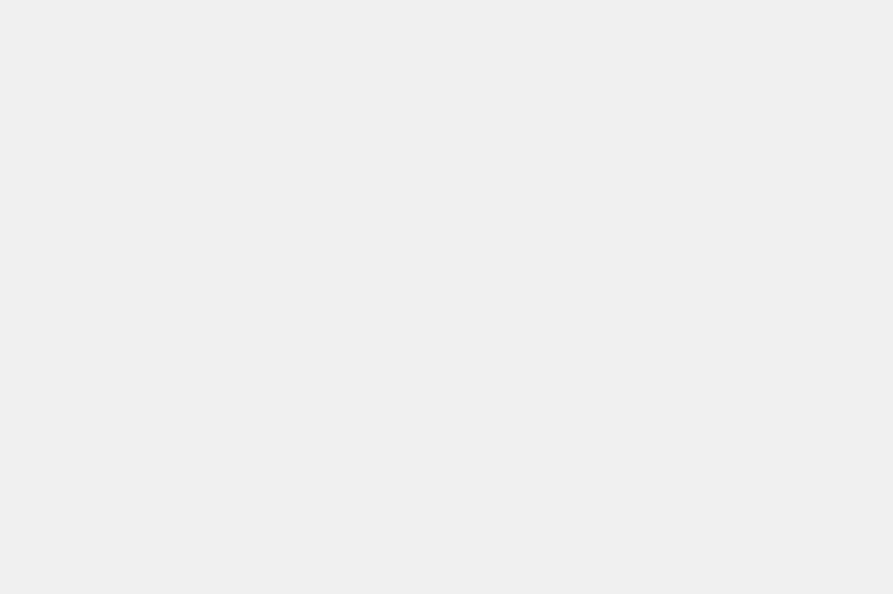
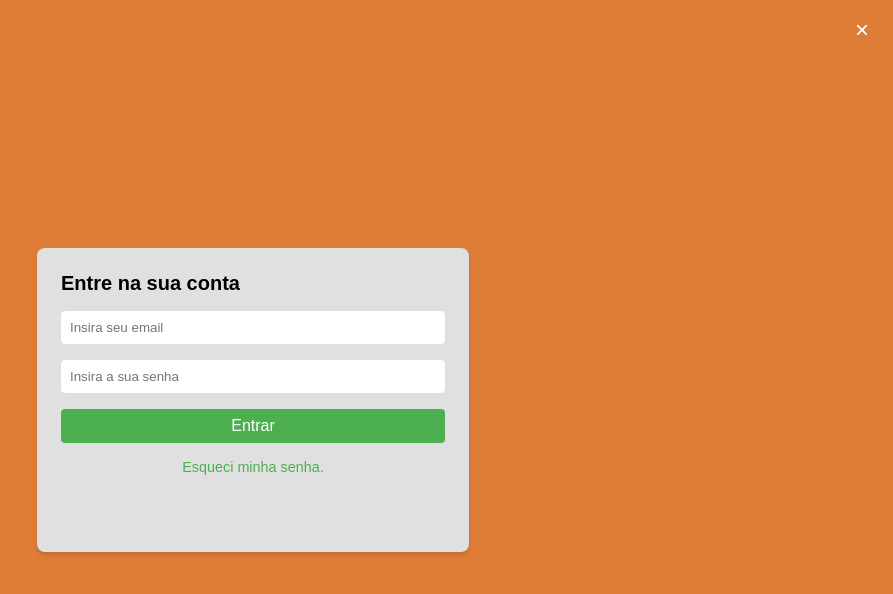
Before and after one commit to gabrielrddev/DogCare, a React (Vite) app: page /EntrarConta in a window 1280 px wide. Before the commit this address had no page. Shown: the top 594 px of the page, without its empty margins (387-1280 px from the left). Built offline with nearby package versions, Linux system fonts and the light colour scheme.

Commit message:
adiciona styled components

```diff
--- a/package.json
+++ b/package.json
@@ -13,7 +13,7 @@
     "react": "^18.3.1",
     "react-dom": "^18.3.1",
     "react-router-dom": "^6.26.2",
-    "styled-components": "^6.1.12"
+    "styled-components": "^6.1.13"
   },
   "devDependencies": {
     "@eslint/js": "^9.8.0",
--- /dev/null
+++ b/src/Pages/CadastrarConta/index.jsx
@@ -0,0 +1,58 @@
+import { Link } from "react-router-dom";
+import * as C from "./styles.js";
+import React, { useState } from "react";
+
+export function CadastrarConta() {
+  const [email, setEmail] = useState("");
+  const [emailConfirmation, setEmailConfirmation] = useState("");
+  const [password, setPassword] = useState("");
+  const [passwordConfirmation, setPasswordConfirmation] = useState("");
+
+  const handleSubmit = (e) => {
+    e.preventDefault();
+    // Handle form submission logic here
+    console.log("Form submitted");
+  };
+
+  return (
+    <C.Container>
+      <C.ContainerItem>
+        <C.ContainerTitle>
+          <C.Title>Crie sua conta</C.Title>
+          <C.CloseButton className="close-button">&times;</C.CloseButton>
+        </C.ContainerTitle>
+        <C.Formulario onSubmit={handleSubmit}>
+          <C.FormInput
+            type="email"
+            placeholder="Coloque seu email"
+            value={email}
+            onChange={(e) => setEmail(e.target.value)}
+            required
+          />
+          <C.FormInput
+            type="email"
+            placeholder="Repita o email"
+            value={emailConfirmation}
+            onChange={(e) => setEmailConfirmation(e.target.value)}
+            required
+          />
+          <C.FormInput
+            type="password"
+            placeholder="Crie uma senha"
+            value={password}
+            onChange={(e) => setPassword(e.target.value)}
+            required
+          />
+          <C.FormInput
+            type="password"
+            placeholder="Repita a senha"
+            value={passwordConfirmation}
+            onChange={(e) => setPasswordConfirmation(e.target.value)}
+            required
+          />
+          <C.SubmitButton type="submit">Cadastrar</C.SubmitButton>
+        </C.Formulario>
+      </C.ContainerItem>
+    </C.Container>
+  );
+}
--- /dev/null
+++ b/src/Pages/CadastrarConta/styles.js
@@ -0,0 +1,64 @@
+import styled from "styled-components";
+
+export const Container = styled.div`
+  width: 100vw;
+  height: 100vh;
+  display: flex;
+  align-items: center;
+  justify-content: center;
+  background-color: #de7d38;
+`;
+
+export const ContainerItem = styled.div`
+  background-color: #f3f4f6;
+  padding: 1.5rem;
+  border-radius: 0.5rem;
+  box-shadow: 0 4px 6px -1px rgba(0, 0, 0, 0.1),
+    0 2px 4px -1px rgba(0, 0, 0, 0.06);
+  min-width: 27rem;
+  margin: 0 auto;
+  min-height: 19rem;
+`;
+
+export const ContainerTitle = styled.div`
+  display: flex;
+  justify-content: space-between;
+  align-items: center;
+  margin-bottom: 1rem;
+`;
+
+export const Title = styled.h2`
+  font-size: 1.5rem;
+  font-weight: bold;
+`;
+
+export const Formulario = styled.form`
+  display: flex;
+  flex-direction: column;
+`;
+
+export const FormInput = styled.input`
+  width: 100%;
+  padding: 0.5rem;
+  margin-bottom: 1rem;
+  border: 1px solid #d1d5db;
+  border-radius: 0.25rem;
+`;
+
+export const CloseButton = styled.button`
+  font-size: 1.5rem;
+  background: none;
+  border: none;
+  cursor: pointer;
+`;
+
+export const SubmitButton = styled.button`
+  width: 100%;
+  background-color: #10b981;
+  color: white;
+  padding: 0.5rem;
+  border: none;
+  border-radius: 0.25rem;
+  cursor: pointer;
+  transition: background-color 0.3s;
+`;
--- a/src/Pages/CadastroPet/index.jsx
+++ /dev/null
@@ -1,53 +0,0 @@
-import { Link } from "react-router-dom";
-import "./styles.css";
-
-export function CadastrarPet() {
-    return(
-    <>
-
-
-    <header class="header">
-        <div class="logo"><Link to='/'>DogCare</Link></div>
-    </header>
-
-    <div class="profile-banner">
-        <div class="profile-info">
-
-            <div class="username">Usuário1412</div>
-            <div class="bio">Status do agendamento<br />Meus pets</div>
-        </div>
-    </div>
-
-    <main className="main-content">
-        <form>
-            <div className="form-group">
-                <label for="name">Nome</label>
-                <input type="text" id="name" name="name"/>
-            </div>
-            <div className="form-group">
-                <label for="peso">Peso</label>
-                <input type="text" id="peso" name="peso"/>
-            </div>
-            <div className="form-group">
-                <label for="alergias">Tem alergias?</label>
-                <input type="text" id="alergias" name="alergias"/>
-            </div>
-            <div className="form-group">
-                <label for="agressivo">É(são) agressivo(s)?</label>
-                <input type="text" id="agressivo" name="agressivo"/>
-            </div>
-            <div className="form-group">
-                <label for="info">Tem algo que precisamos saber?</label>
-                <textarea id="info" name="info"></textarea>
-            </div>
-            <button><Link to='/'>Cadastrar Seu Pet</Link></button>
-        </form>
-    </main>
-
-    <footer className="footer">
-        DogCare · Rua Luke Skywalker, 123 - São José / SC | Telefone: (48) 9102-3873
-    </footer>
-
-        </>
-    );
-}
--- a/src/Pages/CadastroPet/styles.css
+++ /dev/null
@@ -1,85 +0,0 @@
-body, html {
-    margin: 0;
-    padding: 0;
-    font-family: Arial, sans-serif;
-    background-color: #f0f0f0;
-}
-.header {
-    background-color: #fff;
-    padding: 10px;
-    box-shadow: 0 2px 4px rgba(0,0,0,0.1);
-}
-.logo {
-    font-weight: bold;
-    font-size: 24px;
-    color: #333;
-    text-decoration: none;
-
-}
-.profile-banner {
-    background-size: cover;
-    height: 200px;
-    position: relative;
-}
-.profile-info {
-    position: absolute;
-    bottom: 20px;
-    left: 20px;
-    color: white;
-}
-.profile-pic {
-    width: 100px;
-    height: 100px;
-    border-radius: 50%;
-    border: 3px solid white;
-}
-.username {
-    font-size: 24px;
-    margin-top: 10px;
-}
-.bio {
-    font-size: 14px;
-}
-.main-content {
-    max-width: 600px;
-    margin: 20px auto;
-    background-color: white;
-    padding: 20px;
-    box-shadow: 0 0 10px rgba(0,0,0,0.1);
-}
-.form-group {
-    margin-bottom: 15px;
-}
-label {
-    display: block;
-    margin-bottom: 5px;
-}
-input[type="text"], textarea {
-    width: 100%;
-    padding: 8px;
-    border: 1px solid #ddd;
-    border-radius: 4px;
-}
-textarea {
-    height: 100px;
-}
-.submit-btn {
-    background-color: #4CAF50;
-    color: white;
-    padding: 10px 15px;
-    border: none;
-    border-radius: 4px;
-    cursor: pointer;
-}
-.submit-btn:hover {
-    background-color: #45a049;
-}
-.footer {
-    background-color: #333;
-    color: white;
-    text-align: center;
-    padding: 10px;
-    position: fixed;
-    bottom: 0;
-    width: 100%;
-}
--- /dev/null
+++ b/src/Pages/EntrarConta/index.jsx
@@ -0,0 +1,42 @@
+import React, { useState } from "react";
+import * as C from "./styles.js";
+
+export function EntrarConta() {
+  const [email, setEmail] = useState("");
+  const [password, setPassword] = useState("");
+
+  const handleSubmit = (e) => {
+    e.preventDefault();
+    // Handle login logic here
+    console.log("Login attempted");
+  };
+
+  return (
+    <C.Container>
+      <C.FormContainer>
+        <C.FormHeader>
+          <C.Title>Entre na sua conta</C.Title>
+          <C.CloseButton>&times;</C.CloseButton>
+        </C.FormHeader>
+        <C.Form onSubmit={handleSubmit}>
+          <C.Input
+            type="email"
+            placeholder="Insira seu email"
+            value={email}
+            onChange={(e) => setEmail(e.target.value)}
+            required
+          />
+          <C.Input
+            type="password"
+            placeholder="Insira a sua senha"
+            value={password}
+            onChange={(e) => setPassword(e.target.value)}
+            required
+          />
+          <C.SubmitButton type="submit">Entrar</C.SubmitButton>
+        </C.Form>
+        <C.ForgotPassword href="#">Esqueci minha senha.</C.ForgotPassword>
+      </C.FormContainer>
+    </C.Container>
+  );
+}
--- /dev/null
+++ b/src/Pages/EntrarConta/styles.js
@@ -0,0 +1,81 @@
+import styled from "styled-components";
+
+export const Container = styled.div`
+  width: 100vw;
+  height: 100vh;
+  display: flex;
+  align-items: center;
+  justify-content: center;
+  background-color: #de7d38;
+`;
+
+export const FormContainer = styled.div`
+  background-color: #e0e0e0;
+  padding: 1.5rem;
+  border-radius: 0.5rem;
+  box-shadow: 0 4px 6px -1px rgba(0, 0, 0, 0.1),
+    0 2px 4px -1px rgba(0, 0, 0, 0.06);
+  min-width: 27rem;
+  margin: 0 auto;
+  min-height: 19rem;
+`;
+
+export const FormHeader = styled.div`
+  display: flex;
+  justify-content: space-between;
+  align-items: center;
+  margin-bottom: 1rem;
+`;
+
+export const Title = styled.h2`
+  font-size: 1.25rem;
+  font-weight: bold;
+`;
+
+export const CloseButton = styled.button`
+  font-size: 1.5rem;
+  background: none;
+  border: none;
+  cursor: pointer;
+  position: absolute;
+  top: 0.5rem;
+  right: 0.5rem;
+`;
+
+export const Form = styled.form`
+  display: flex;
+  flex-direction: column;
+`;
+
+export const Input = styled.input`
+  width: 100%;
+  padding: 0.5rem;
+  margin-bottom: 1rem;
+  border: 1px solid #ffffff;
+  border-radius: 0.25rem;
+  background-color: #ffffff;
+`;
+
+export const SubmitButton = styled.button`
+  width: 100%;
+  background-color: #4caf50;
+  color: white;
+  padding: 0.5rem;
+  border: none;
+  border-radius: 0.25rem;
+  cursor: pointer;
+  transition: background-color 0.3s;
+
+  &:hover {
+    background-color: #45a049;
+  }
+`;
+
+export const ForgotPassword = styled.a`
+  display: block;
+  text-align: center;
+  margin-top: 1rem;
+  color: #4caf50;
+  text-decoration: none;
+  font-size: 0.9rem;
+`;
--- a/src/Pages/Home/index.jsx
+++ b/src/Pages/Home/index.jsx
@@ -1,25 +1,25 @@
 import React from "react";
 import "./styles.css";
-import imagemdogcare from "../../../public/img/imageDogCareHome.png"
-import { Link } from "react-router-dom"
+import imagemdogcare from "../../../public/img/imageDogCareHome.png";
+import { Link } from "react-router-dom";
 
 export function Home() {
   return (
-
     <>
       <div className="dog-care-homepage">
-
         <header>
           <h1>DogCare</h1>
           <nav>
-          <a href="#"><Link to='CadastrarPet'>EntrarTESTE</Link></a>
-          <a href="#">Crie Conta</a>
+            <a href="#">
+              <Link to="EntrarConta">Entrar</Link>
+            </a>
+            <Link to="CadastrarConta">Crie Conta</Link>
           </nav>
         </header>
 
         <main>
-        <section >
-        <img className="hero"  src={imagemdogcare} alt="" />
+          <section>
+            <img className="hero" src={imagemdogcare} alt="" />
             <div className="hero-content">
               <h2>DogCare</h2>
               <p>
@@ -78,4 +78,4 @@ export function Home() {
       </div>
     </>
   );
-};
+}
--- a/src/globalStyle.js
+++ b/src/globalStyle.js
@@ -5,8 +5,7 @@ export const GlobalStyle = createGlobalStyle`
     margin: 0;
     padding: 0;
     box-sizing: border-box;
-    font-family: "Inter", sans-serif;
+    font-family: 'Poppins', sans-serif;
     scroll-behavior: smooth;
-
 }
 `;
--- a/src/main.jsx
+++ b/src/main.jsx
@@ -1,12 +1,14 @@
-import React from 'react';
-import ReactDOM from 'react-dom/client';
-import { BrowserRouter } from 'react-router-dom';
-import { AuthRoutes } from './routes/auth.routes';
+import React from "react";
+import ReactDOM from "react-dom/client";
+import { BrowserRouter } from "react-router-dom";
+import { AuthRoutes } from "./routes/auth.routes";
+import { GlobalStyle } from "./globalStyle";
 
-const root = ReactDOM.createRoot(document.getElementById('root'));
+const root = ReactDOM.createRoot(document.getElementById("root"));
 
 root.render(
   <BrowserRouter>
     <AuthRoutes />
+    <GlobalStyle />
   </BrowserRouter>
 );
--- a/src/routes/auth.routes.jsx
+++ b/src/routes/auth.routes.jsx
@@ -1,16 +1,17 @@
-import { Routes, Route } from 'react-router-dom';
-import { Home } from '../Pages/Home/index.jsx';
+import { Routes, Route } from "react-router-dom";
+import { Home } from "../Pages/Home/index.jsx";
 
-import { CadastrarPet } from '../Pages/CadastroPet/index.jsx';
-
-
+import { CadastrarConta } from "../Pages/CadastrarConta/index.jsx";
+import { EntrarConta } from "../Pages/EntrarConta/index.jsx";
 
 export function AuthRoutes() {
   return (
     <Routes>
       {/* Rotas públicas */}
       <Route path="/" element={<Home />} />
-      <Route path="CadastrarPet" element={<CadastrarPet />} />
+      <Route path="EntrarConta" element={<EntrarConta />} />
+      <Route path="CadastrarConta" element={<CadastrarConta />} />
+
       {/* Rotas protegidas
       <Route
         path="/dashboard"
```
Also changed, not shown: 1 other file (tests, documents, lock files or other folders). Lines whose indentation alone changed are shown as unchanged.
